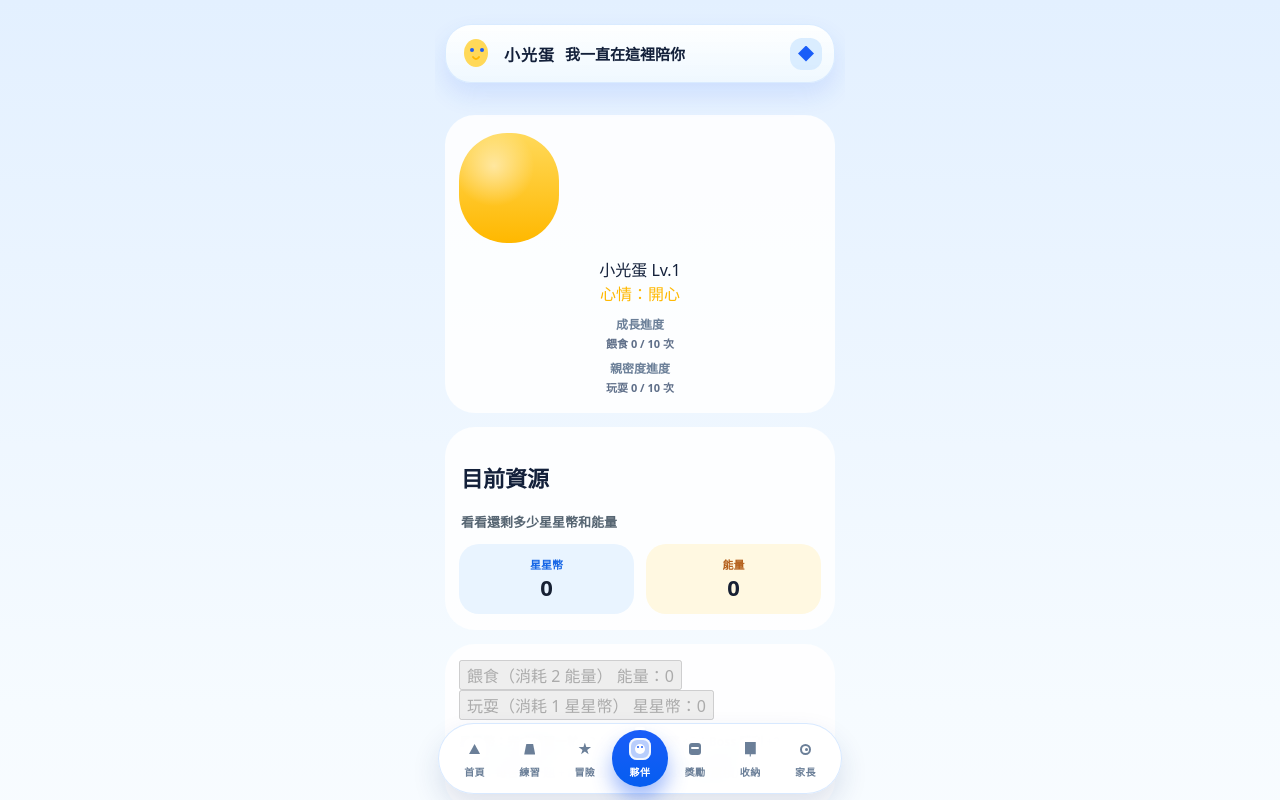
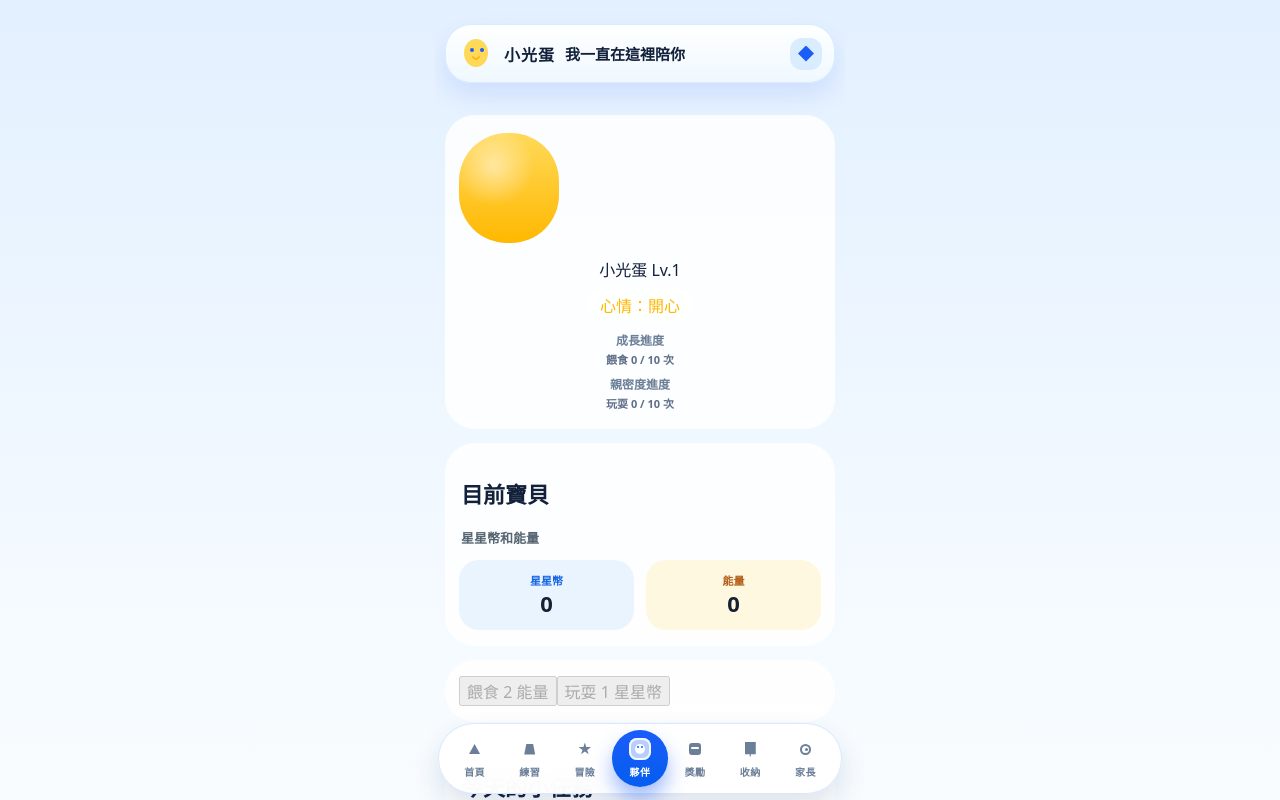
Before and after one commit to daisanity-svg/star-practice-pwa, a Next.js app: page /pet in a window 1280 px wide. Shown: the top 800 px of the page. Built offline with nearby package versions, Linux system fonts and the light colour scheme.

Commit message:
feat(pet, boss, collection): Phase 5+ UI 完結\n\n- pet: 心情改成標籤、按鈕只顯示消耗、移除多餘說明\n- boss: 超時流程只前進一題並自動結束，避免卡住\n- collection: 卡號純數字才顯示 No.，否則只顯示日期

```diff
--- a/app/collection/page.tsx
+++ b/app/collection/page.tsx
@@ -154,9 +154,15 @@ export default function CollectionPage() {
                     <p className="truncate px-2 py-2 text-center text-sm font-black text-[#172033]">
                       {displayName}
                     </p>
-                    <p className="truncate px-2 pb-2 text-center text-[11px] font-bold text-[#7a8599]">
-                      {card.card_no ?? '--'} · {formatDate(item.obtained_at)}
-                    </p>
+                    {Number.isFinite(parseFloat(card.card_no ?? '')) ? (
+                      <p className="truncate px-2 pb-2 text-center text-[11px] font-bold text-[#7a8599]">
+                        No. {card.card_no} · {formatDate(item.obtained_at)}
+                      </p>
+                    ) : (
+                      <p className="truncate px-2 pb-2 text-center text-[11px] font-bold text-[#7a8599]">
+                        {formatDate(item.obtained_at)}
+                      </p>
+                    )}
                     {quantity > 1 ? (
                       <span className="absolute right-2 top-2 rounded-full bg-[#1766e6] px-2.5 py-1 text-xs font-black text-white shadow-[0_6px_14px_rgba(23,102,230,0.32)] ring-2 ring-white/90">
                         x{quantity}
--- a/app/pet/page.tsx
+++ b/app/pet/page.tsx
@@ -137,8 +137,10 @@ export default function PetPage() {
               <div className="kid-pet-name" style={{ marginTop: 14 }}>
                 {tierName} Lv.{game.growthLevel}
               </div>
-              <div className="kid-pet-mood" style={{ color: MOOD_COLORS[game.petMood] }}>
-                心情：{MOOD_LABELS[game.petMood]}
+              <div style={{ marginTop: 8, display: 'inline-flex', alignItems: 'center', gap: 8, borderRadius: 999, background: 'rgba(255,255,255,0.75)', padding: '4px 12px' }}>
+                <span className="kid-pet-mood" style={{ color: MOOD_COLORS[game.petMood] }}>
+                  心情：{MOOD_LABELS[game.petMood]}
+                </span>
               </div>
               <div style={{ marginTop: 10, display: 'flex', flexDirection: 'column', gap: 8 }}>
                 <div>
@@ -166,8 +168,8 @@ export default function PetPage() {
 
         <section className="kid-soft-panel" style={{ padding: '16px 14px', marginTop: 14 }}>
           <div className="kid-map-header" style={{ padding: '0 2px' }}>
-            <h2 className="kid-map-title">目前資源</h2>
-            <p className="kid-map-sub">看看還剩多少星星幣和能量</p>
+            <h2 className="kid-map-title">目前寶貝</h2>
+            <p className="kid-map-sub">星星幣和能量</p>
           </div>
           <div style={{ display: 'flex', gap: 12, marginTop: 10 }}>
             <div style={{ flex: 1, borderRadius: 20, background: '#e9f4ff', padding: '12px 10px', textAlign: 'center' }}>
@@ -190,8 +192,8 @@ export default function PetPage() {
               disabled={busy || game.energy < 2}
               aria-busy={busy}
             >
-              餵食（消耗 2 能量）
-              <span className="kid-pet-resource"> 能量：{game.energy}</span>
+              餵食
+              <span className="kid-pet-resource"> 2 能量</span>
             </button>
             <button
               type="button"
@@ -200,13 +202,9 @@ export default function PetPage() {
               disabled={busy || game.stars < 1}
               aria-busy={busy}
             >
-              玩耍（消耗 1 星星幣）
-              <span className="kid-pet-resource"> 星星幣：{game.stars}</span>
+              玩耍
+              <span className="kid-pet-resource"> 1 星星幣</span>
             </button>
-          </div>
-          <div style={{ marginTop: 12, fontSize: 12, fontWeight: 800, color: '#5f6f89', lineHeight: 1.6 }}>
-            <p>星星幣：完成練習一輪 +2；完成冒險任務 +2；Boss 勝利 +2。</p>
-            <p>能量：每答對一題 +1（練習、冒險、Boss 都會累積）。</p>
           </div>
         </section>
 
--- a/components/BossBattle.tsx
+++ b/components/BossBattle.tsx
@@ -103,12 +103,12 @@ export function BossBattle({ nodeIndex = 2, returnTo = '/reward' }: BossBattlePr
     if (finishedRef.current) return;
     setSelected(null);
     setCurrentIndex((i) => {
-      if (i < DEMO_BOSS_QUESTIONS.length - 1) {
-        return i + 1;
+      const next = Math.min(i + 1, DEMO_BOSS_QUESTIONS.length - 1);
+      if (next >= DEMO_BOSS_QUESTIONS.length - 1 && timerRef.current) {
+        clearInterval(timerRef.current);
+        setFinished(true);
       }
-      if (timerRef.current) clearInterval(timerRef.current);
-      setFinished(true);
-      return i;
+      return next;
     });
     setTimeLeft(QUESTION_TIME_LIMIT);
   }, []);
```
